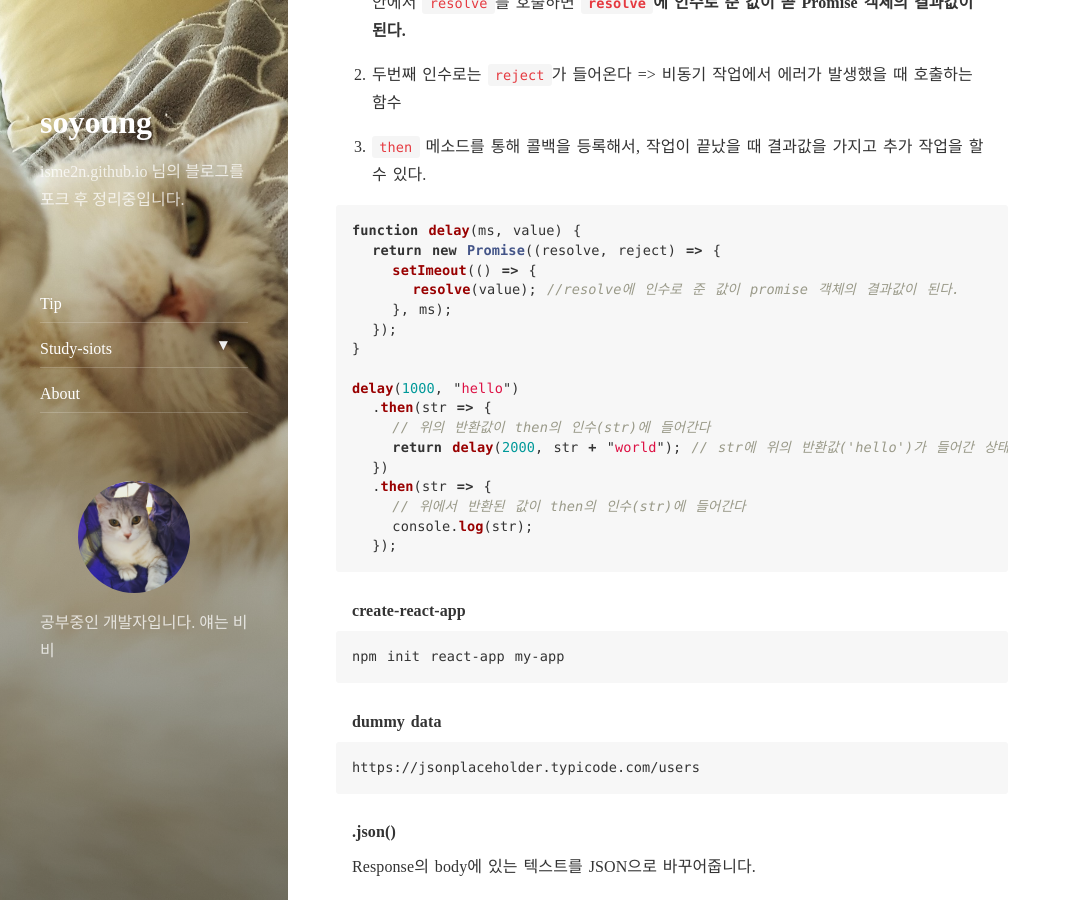
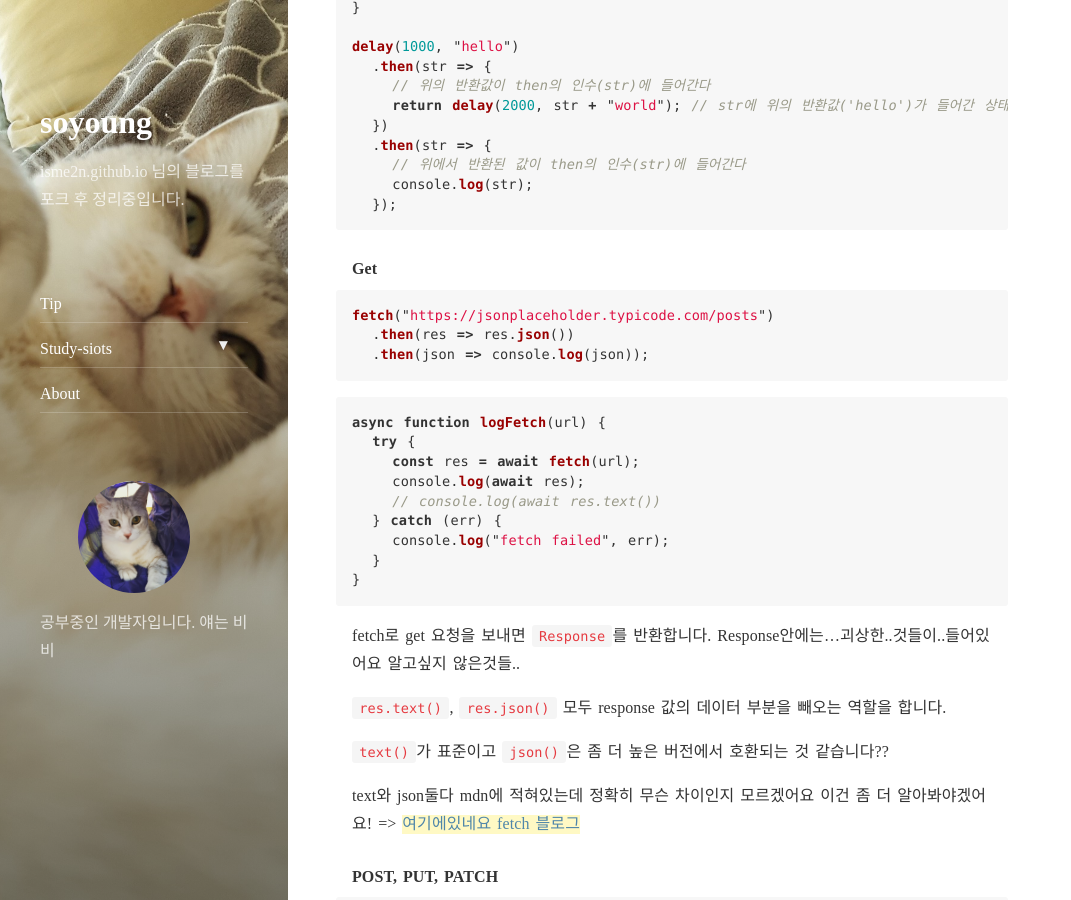
Before and after one commit to ellie-shim/ellie-shim.github.io, a Jekyll site: the page built from _posts/2019-01-24-siots-topic-axios-fetchAPI-.markdown, in a window 1280 px wide and 900 px high, scrolled down 4389 px. Shown: the whole window, without its empty margins (0-1071 px from the left). Built offline with Jekyll 4.4.1, drawn with Linux system fonts in a browser that asks for light colours; nearby versions of some CDN libraries; comment, search, counter and statistics services are not loaded; some of the changed text lies outside the part shown.

Commit message:
10일차 포스트

````diff
--- a/_posts/2019-01-24-siots-topic-axios-fetchAPI-.markdown
+++ b/_posts/2019-01-24-siots-topic-axios-fetchAPI-.markdown
@@ -158,28 +158,13 @@ fetch에는 XHR에서 사용할 수 없는 몇가지 추가 기능이 있습니
 
 [Service Worker 지원 브라우저](https://jakearchibald.github.io/isserviceworkerready/)
 
+---
+
 ### 2. fetchAPI의 기본 사용법
 
-```js
-fetch("https://jsonplaceholder.typicode.com/posts")
-  .then(res => res.json())
-  .then(json => console.log(json));
-```
+많이 찾아봤는데 예제들이 다들 promise를 쓰더라구요
 
-###
-
-작성중에 참고하던 링크
-https://github.com/github/fetch
-
-https://developer.mozilla.org/ko/docs/Web/API/Fetch_API/Fetch%EC%9D%98_%EC%82%AC%EC%9A%A9%EB%B2%95
-
-https://github.com/typicode/jsonplaceholder#how-to
-
-### 3. 한번 써볼까요
-
-fetch 많이 찾아봤는데 async await을 쓴 예제가 별로 없더군요...
-
-그런김에 우리는 `Promise`로 `fetch`를 써봅시다.
+그런김에 우리도 `Promise`로 `fetch`를 써봅시다.
 
 #### Promise.....사용법..복습..
 
@@ -208,6 +193,91 @@ delay(1000, "hello")
     console.log(str);
   });
 ```
+
+#### Get
+
+```js
+fetch("https://jsonplaceholder.typicode.com/posts")
+  .then(res => res.json())
+  .then(json => console.log(json));
+```
+
+```js
+async function logFetch(url) {
+  try {
+    const res = await fetch(url);
+    console.log(await res);
+    // console.log(await res.text())
+  } catch (err) {
+    console.log("fetch failed", err);
+  }
+}
+```
+
+fetch로 get 요청을 보내면 `Response`를 반환합니다. Response안에는...괴상한..것들이..들어있어요 알고싶지 않은것들..
+
+`res.text()`, `res.json()` 모두 response 값의 데이터 부분을 빼오는 역할을 합니다.
+
+`text()`가 표준이고 `json()`은 좀 더 높은 버전에서 호환되는 것 같습니다??
+
+text와 json둘다 mdn에 적혀있는데 정확히 무슨 차이인지 모르겠어요 이건 좀 더 알아봐야겠어요! => [여기에있네요 fetch 블로그](https://github.github.io/fetch/)
+
+#### POST, PUT, PATCH
+
+```js
+fetch("https://jsonplaceholder.typicode.com/posts", {
+  method: "POST", // 'PUT', 'PATCH'도 동일
+  body: JSON.stringify({
+    title: "foo",
+    body: "bar",
+    userId: 1
+  }),
+  headers: {
+    "Content-type": "application/json; charset = UTF-8"
+  }
+})
+  .then(response => response.json())
+  .then(json => console.log(json));
+
+// 반환 되는 값
+/*
+{
+  id: 101,
+  title: 'foo',
+  body: 'bar',
+  userId: 1
+}
+*/
+```
+
+#### DELETE
+
+```js
+fetch("https://jsonplaceholder.typicode.com/posts", {
+  method: "DELETE"
+});
+```
+
+> `post`,`put`, `patch`, `delete`가 성공적이면 서버는 200대의 성공이라는 응답을 줄 것입니다. 하지만 jsonplaceholder는 더미 데이터 사이트이기 때문에, 사이트에서는 확인할 수 없어용
+
+#### Filtering
+
+```js
+fetch("https://jsonplaceholder.typicode.com/posts?userId=1")
+  .then(response => response.json())
+  .then(json => console.log(json));
+```
+
+###
+
+작성중에 참고하던 링크
+https://github.com/github/fetch
+
+https://developer.mozilla.org/ko/docs/Web/API/Fetch_API/Fetch%EC%9D%98_%EC%82%AC%EC%9A%A9%EB%B2%95
+
+https://github.com/typicode/jsonplaceholder#how-to
+
+### 3. 한번 써볼까요
 
 #### create-react-app
 
````
Also changed, not shown: other parts of _posts/2019-01-24-siots-topic-axios-fetchAPI-.markdown (+1 -1 lines), _posts/2019-01-23-siots-til-day10.markdown (added, +273 -0 lines), assets/img/binary-search-tree.PNG (added).
